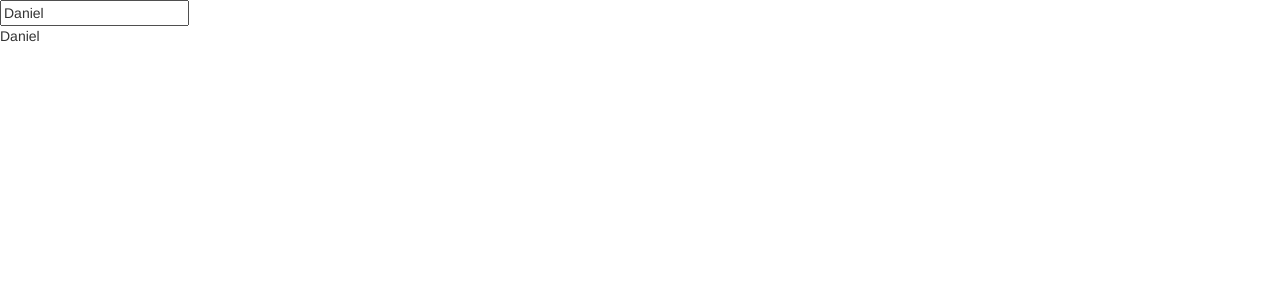
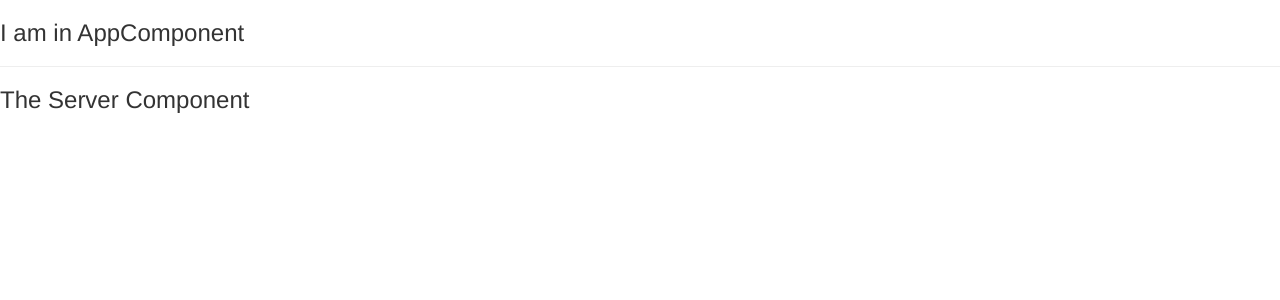
Before and after one commit to esegurob/DanielAngularPractice, an Angular app in the folder first-app/: page / in a window 1280 px wide. Shown: the top 300 px of the page. Built offline with nearby package versions, Linux system fonts and the light colour scheme.

Commit message:
USING a the new component server

```diff
--- a/first-app/src/app/app.component.html
+++ b/first-app/src/app/app.component.html
@@ -1,3 +1,6 @@
 
-<input type="text" [(ngModel)]="name">
-<p>{{ name }}</p>
+<h3> I am in AppComponent</h3>
+
+<hr>
+
+<app-server></app-server>
--- a/first-app/src/app/app.module.ts
+++ b/first-app/src/app/app.module.ts
@@ -3,10 +3,12 @@
 import {FormsModule} from '@angular/forms';
 
 import { AppComponent } from './app.component';
+import {ServerComponent} from './server/server.component';
 
 @NgModule({
   declarations: [
-    AppComponent
+    AppComponent,
+    ServerComponent
   ],
   imports: [
     BrowserModule,
--- a/first-app/src/app/server/server.component.html
+++ b/first-app/src/app/server/server.component.html
@@ -0,0 +1,2 @@
+
+<h3>The Server Component</h3>
```
